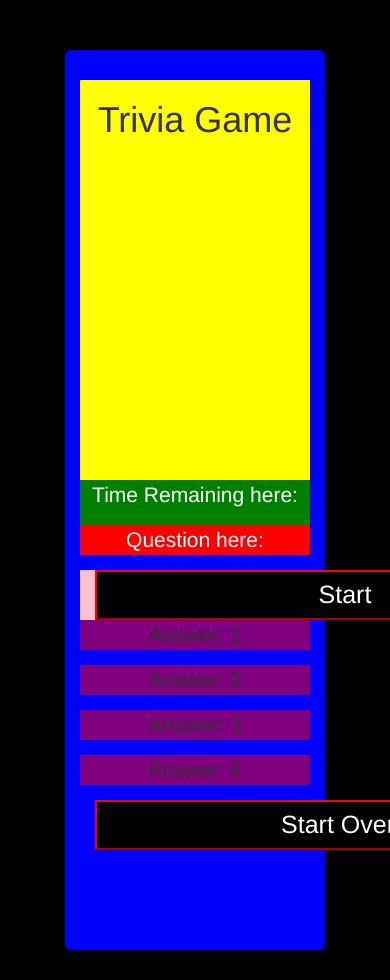
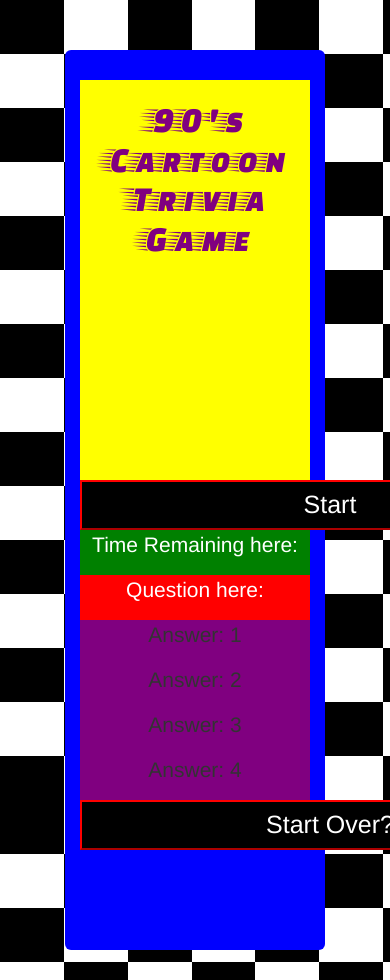
Before and after one commit to ait530/TriviaGame, a PHP site: page / in a window 390 px wide; the page is wider, and only the part inside the window is pictured. Run offline with PHP 8.4, Linux system fonts and the light colour scheme; some libraries are stand-ins or nearby versions.

Commit message:
added a theme, start and startover functions are clickable

```diff
--- a/assets/css/style.css
+++ b/assets/css/style.css
@@ -19,8 +19,7 @@
 
 body {
 
-  /*background-image:*/
-  background-color:black;
+  background-image: url("../images/cartoonTheme.png");
 
 }
 
@@ -43,6 +42,8 @@
 
   height:400px;
   background-color:yellow;
+  font-family: 'Faster One', cursive;
+  color:purple;
 
 
 
@@ -77,7 +78,7 @@
 
 
 
-.Button {
+#Button-Start {
 
   background-color: black;
   color:white;
@@ -90,7 +91,34 @@
 
 
 
-.Button:hover {
+#Button-Start:hover {
+
+  background-color: black;
+  color:yellow;
+  width:500px;
+  height:50px;
+  font-size:25px;
+  border-color:green;
+  border-width:6px;
+
+}
+
+
+
+#Button-Start-Over {
+
+  background-color: black;
+  color:white;
+  width:500px;
+  height:50px;
+  font-size:25px;
+  border-color:red;
+
+}
+
+
+
+#Button-Start-Over:hover {
 
   background-color: black;
   color:yellow;
--- a/index.html
+++ b/index.html
@@ -11,6 +11,10 @@
 
   <!-- style css -->
   <link rel="stylesheet" type="text/css" href="assets/css/style.css">
+
+
+  <!-- Faster One font -->
+  <link href="https://fonts.googleapis.com/css?family=Faster+One" rel="stylesheet">
 </head>
 
 
@@ -28,17 +32,30 @@
 
     <div id="main-Header">
       <div class="row">
-        <div class="col-lg-12">
-          <h1>Trivia Game</h1>
+        <div class="col-sm-12">
+          <h1>90's Cartoon Trivia Game</h1>
         </div>
       </div>
     </div>
 
 
+
+  <!-- Button that begins the game -->
+    <div id="start-Game">
+      <div class="row">
+        <div class="col-sm-4">
+          <button id="Button-Start">Start</button>
+        </div>
+      </div>
+    </div>
+
+
+
+
     <!-- Time Remaing: With seconds countdown here -->
     <div id="time-Remaining">
       <div class="row">
-        <div class="col-lg-4">
+        <div class="col-sm-4">
           <p>Time Remaining here:</p>
         </div>
       </div>
@@ -47,20 +64,9 @@
 
     <!-- Randomly selected question here -->
     <div id="question">
-      <div class=">row">
-        <div class="col-lg-4">
+      <div class="row">
+        <div class="col-sm-4">
           <p>Question here:</p>
-        </div>
-      </div>
-    </div>
-
-
-
-    <!-- Button that begins the game -->
-    <div id="start-Game">
-      <div class=">row">
-        <div class="col-lg-4">
-          <button class="Button">Start</button>
         </div>
       </div>
     </div>
@@ -68,8 +74,8 @@
 
     <!-- Answer row 1 -->
     <div id="answer1">
-      <div class=">row">
-        <div class="col-lg-4">
+      <div class="row">
+        <div class="col-sm-4">
           <p>Answer: 1</p>
         </div>
       </div>
@@ -78,8 +84,8 @@
 
     <!-- Answer row 2 -->
     <div id="answer2">
-      <div class=">row">
-        <div class="col-lg-4">
+      <div class="row">
+        <div class="col-sm-4">
           <p>Answer: 2</p>
         </div>
       </div>
@@ -88,8 +94,8 @@
 
     <!-- Answer row 3 -->
     <div id="answer3">
-      <div class=">row">
-        <div class="col-lg-4">
+      <div class="row">
+        <div class="col-sm-4">
           <p>Answer: 3</p>
         </div>
       </div>
@@ -98,8 +104,8 @@
 
     <!-- Answer Row 4 -->
     <div id="answer4">
-      <div class=">row">
-        <div class="col-lg-4">
+      <div class="row">
+        <div class="col-sm-4">
           <p>Answer: 4</p>
         </div>
       </div>
@@ -108,9 +114,9 @@
 
     <!-- Start Over Button -->
     <div id="start-Over">
-      <div class=">row">
-        <div class="col-lg-4">
-          <button class="Button">Start Over?</button>
+      <div class="row">
+        <div class="col-sm-4">
+          <button id="Button-Start-Over">Start Over?</button>
         </div>
       </div>
     </div>
```
Also changed, not shown: assets/javascript/app.js (+184 -78 lines), assets/images/cartoonTheme.png (added).
